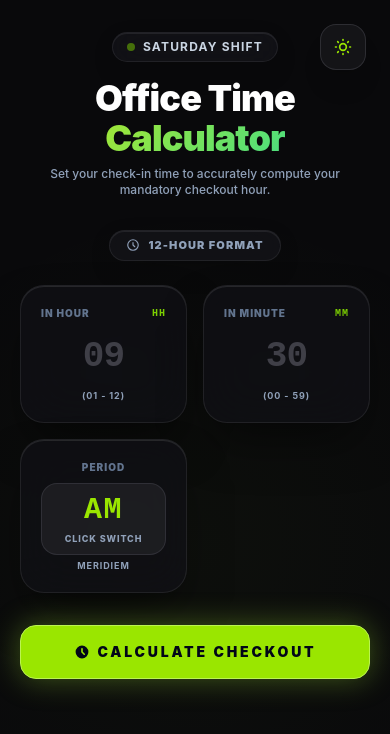
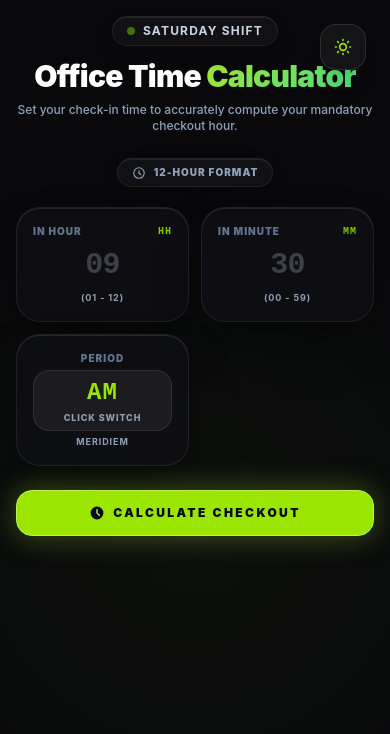
Before and after one commit to Sourav1018/office-time-calculator, a Vue app: page /app in a window 390 px wide. Shown: the top 734 px of the page. Built offline with nearby package versions, Linux system fonts and the light colour scheme.

Commit message:
style: expand Adjust Setup button margin and optimize layout responsiveness across screens

```diff
--- a/src/views/HomePage.vue
+++ b/src/views/HomePage.vue
@@ -16,8 +16,8 @@
 
     <!-- MAIN CONTENT CONTAINER -->
     <div
-      class="relative z-10 w-full max-w-4xl mx-auto px-5 py-8 transition-all duration-700 ease-out"
-      :class="showFocusMode ? 'scale-[0.98]' : 'scale-100'"
+      class="relative z-10 w-full max-w-4xl mx-auto px-4 sm:px-6 pt-4 sm:pt-8 pb-32 sm:pb-36 transition-all duration-700 ease-out"
+      :class="showFocusMode ? 'scale-[0.99]' : 'scale-100'"
     >
       <!-- ================= SETUP MODE ================= -->
       <div
@@ -29,16 +29,16 @@
         "
       >
         <!-- Modern Bento Header -->
-        <div class="text-center mb-8 sm:mb-10">
+        <div class="text-center mb-6 sm:mb-10">
           <div
-            class="inline-flex items-center gap-2 px-3.5 py-1.5 rounded-full glass-card mb-4 text-xs font-bold uppercase tracking-widest text-slate-600 dark:text-slate-300 shadow-sm border border-slate-200/80 dark:border-white/10"
+            class="inline-flex items-center gap-2 px-3.5 py-1.5 rounded-full glass-card mb-3 sm:mb-4 text-xs font-bold uppercase tracking-widest text-slate-600 dark:text-slate-300 shadow-sm border border-slate-200/80 dark:border-white/10"
           >
             <span class="w-2 h-2 rounded-full bg-lime-500 animate-pulse"></span>
             <span>{{ currentDayName }} Shift</span>
           </div>
 
           <h1
-            class="text-4xl sm:text-5xl font-black tracking-tight text-slate-900 dark:text-white mb-2"
+            class="text-3xl sm:text-4xl md:text-5xl font-black tracking-tight text-slate-900 dark:text-white mb-2"
           >
             Office Time <span class="gradient-text-lime">Calculator</span>
           </h1>
@@ -50,10 +50,10 @@
         </div>
 
         <!-- Format Toggle Bar -->
-        <div class="mb-6 flex items-center justify-center">
+        <div class="mb-5 sm:mb-6 flex items-center justify-center">
           <button
             @click="toggleTimeFormat"
-            class="text-[11px] font-black uppercase tracking-widest px-4 py-1.5 rounded-full glass-card border transition-all duration-300 shadow-sm active:scale-95 flex items-center gap-2"
+            class="text-[10px] sm:text-[11px] font-black uppercase tracking-widest px-3.5 sm:px-4 py-1.5 rounded-full glass-card border transition-all duration-300 shadow-sm active:scale-95 flex items-center gap-2"
             :class="
               is24Hour
                 ? 'text-lime-600 dark:text-lime-400 border-lime-400/60 bg-lime-500/10'
@@ -80,15 +80,15 @@
 
         <!-- Bento Grid Inputs Container -->
         <div
-          class="grid gap-4 w-full max-w-2xl mb-8"
+          class="grid gap-3 sm:gap-4 w-full max-w-2xl mb-6 sm:mb-8"
           :class="!is24Hour ? 'grid-cols-2 md:grid-cols-4' : 'grid-cols-2 md:grid-cols-3'"
         >
           <!-- Hours Card Input -->
           <div
-            class="glass-panel rounded-3xl p-5 flex flex-col justify-between relative group hover:border-lime-500/40 transition-all duration-300 shadow-xl"
+            class="glass-panel rounded-3xl p-4 sm:p-5 flex flex-col justify-between relative group hover:border-lime-500/40 transition-all duration-300 shadow-xl"
           >
             <div
-              class="flex items-center justify-between text-[10px] font-black uppercase tracking-widest text-slate-400 dark:text-slate-500 mb-2"
+              class="flex items-center justify-between text-[10px] font-black uppercase tracking-widest text-slate-400 dark:text-slate-500 mb-1 sm:mb-2"
             >
               <span>In Hour</span>
               <span class="text-lime-500 font-mono">HH</span>
@@ -100,7 +100,7 @@
               type="number"
               :min="is24Hour ? 0 : 1"
               :max="is24Hour ? 23 : 12"
-              class="no-spinner w-full bg-transparent text-center text-4xl sm:text-5xl font-black outline-none tracking-tight text-slate-900 dark:text-white placeholder-slate-300 dark:placeholder-zinc-700 font-mono py-2"
+              class="no-spinner w-full bg-transparent text-center text-3xl sm:text-5xl font-black outline-none tracking-tight text-slate-900 dark:text-white placeholder-slate-300 dark:placeholder-zinc-700 font-mono py-1 sm:py-2"
               placeholder="09"
             />
 
@@ -113,10 +113,10 @@
 
           <!-- Minutes Card Input -->
           <div
-            class="glass-panel rounded-3xl p-5 flex flex-col justify-between relative group hover:border-lime-500/40 transition-all duration-300 shadow-xl"
+            class="glass-panel rounded-3xl p-4 sm:p-5 flex flex-col justify-between relative group hover:border-lime-500/40 transition-all duration-300 shadow-xl"
           >
             <div
-              class="flex items-center justify-between text-[10px] font-black uppercase tracking-widest text-slate-400 dark:text-slate-500 mb-2"
+              class="flex items-center justify-between text-[10px] font-black uppercase tracking-widest text-slate-400 dark:text-slate-500 mb-1 sm:mb-2"
             >
               <span>In Minute</span>
               <span class="text-lime-500 font-mono">MM</span>
@@ -128,7 +128,7 @@
               type="number"
               min="0"
               max="59"
-              class="no-spinner w-full bg-transparent text-center text-4xl sm:text-5xl font-black outline-none tracking-tight text-slate-900 dark:text-white placeholder-slate-300 dark:placeholder-zinc-700 font-mono py-2"
+              class="no-spinner w-full bg-transparent text-center text-3xl sm:text-5xl font-black outline-none tracking-tight text-slate-900 dark:text-white placeholder-slate-300 dark:placeholder-zinc-700 font-mono py-1 sm:py-2"
               placeholder="30"
             />
 
@@ -141,11 +141,11 @@
 
           <!-- AM / PM Toggle Card (Hidden in 24h mode) -->
           <div
-            class="glass-panel rounded-3xl p-5 flex flex-col justify-between relative group hover:border-lime-500/40 transition-all duration-300 shadow-xl"
+            class="glass-panel rounded-3xl p-4 sm:p-5 flex flex-col justify-between relative group hover:border-lime-500/40 transition-all duration-300 shadow-xl"
             v-if="!is24Hour"
           >
             <div
-              class="text-[10px] font-black uppercase tracking-widest text-slate-400 dark:text-slate-500 mb-2 text-center"
+              class="text-[10px] font-black uppercase tracking-widest text-slate-400 dark:text-slate-500 mb-1 sm:mb-2 text-center"
             >
               Period
             </div>
@@ -153,10 +153,10 @@
             <button
               id="period"
               @click="period = period === 'AM' ? 'PM' : 'AM'"
-              class="w-full flex-1 rounded-2xl border transition-all duration-300 flex flex-col items-center justify-center gap-1 active:scale-95 py-2 bg-slate-100/80 border-slate-200 text-slate-900 hover:border-lime-500/60 dark:bg-zinc-800/60 dark:border-zinc-700/60 dark:text-white dark:hover:border-lime-400/60"
+              class="w-full flex-1 rounded-2xl border transition-all duration-300 flex flex-col items-center justify-center gap-0.5 sm:gap-1 active:scale-95 py-1.5 sm:py-2 bg-slate-100/80 border-slate-200 text-slate-900 hover:border-lime-500/60 dark:bg-zinc-800/60 dark:border-zinc-700/60 dark:text-white dark:hover:border-lime-400/60"
             >
               <span
-                class="text-3xl font-black tracking-wider text-lime-600 dark:text-lime-400 font-mono"
+                class="text-2xl sm:text-3xl font-black tracking-wider text-lime-600 dark:text-lime-400 font-mono"
                 >{{ period }}</span
               >
               <span
@@ -174,11 +174,11 @@
 
           <!-- Shift Mode Toggle Card (Full/Half Day) -->
           <div
-            class="glass-panel rounded-3xl p-5 flex flex-col justify-between relative group hover:border-lime-500/40 transition-all duration-300 shadow-xl"
+            class="glass-panel rounded-3xl p-4 sm:p-5 flex flex-col justify-between relative group hover:border-lime-500/40 transition-all duration-300 shadow-xl"
             v-if="!isSaturday"
           >
             <div
-              class="flex items-center justify-between text-[10px] font-black uppercase tracking-widest text-slate-400 dark:text-slate-500 mb-2"
+              class="flex items-center justify-between text-[10px] font-black uppercase tracking-widest text-slate-400 dark:text-slate-500 mb-1 sm:mb-2"
             >
               <span>Shift Type</span>
               <span
@@ -190,10 +190,10 @@
 
             <button
               @click="isHalfDay = !isHalfDay"
-              class="w-full flex-1 rounded-2xl border transition-all duration-300 flex flex-col items-center justify-center gap-1 active:scale-95 py-2 bg-slate-100/80 border-slate-200 text-slate-900 hover:border-lime-500/60 dark:bg-zinc-800/60 dark:border-zinc-700/60 dark:text-white dark:hover:border-lime-400/60"
+              class="w-full flex-1 rounded-2xl border transition-all duration-300 flex flex-col items-center justify-center gap-0.5 sm:gap-1 active:scale-95 py-1.5 sm:py-2 bg-slate-100/80 border-slate-200 text-slate-900 hover:border-lime-500/60 dark:bg-zinc-800/60 dark:border-zinc-700/60 dark:text-white dark:hover:border-lime-400/60"
             >
               <span
-                class="text-xl font-black uppercase tracking-wider text-slate-900 dark:text-white"
+                class="text-lg sm:text-xl font-black uppercase tracking-wider text-slate-900 dark:text-white"
                 >{{ isHalfDay ? 'HALF DAY' : 'FULL DAY' }}</span
               >
               <span
@@ -215,12 +215,14 @@
           <!-- Big Pulsing Launch CTA Button -->
           <button
             @click="isTimerRunning ? (showFocusMode = true) : startTimer()"
-            class="w-full relative inline-flex items-center justify-center px-8 py-4 overflow-hidden font-black text-slate-950 transition-all duration-300 bg-lime-400 rounded-2xl hover:bg-lime-300 hover:scale-[1.02] active:scale-[0.98] shadow-[0_0_30px_rgba(163,230,53,0.35)] border border-lime-300 group"
+            class="w-full relative inline-flex items-center justify-center px-8 py-3.5 sm:py-4 overflow-hidden font-black text-slate-950 transition-all duration-300 bg-lime-400 rounded-2xl hover:bg-lime-300 hover:scale-[1.02] active:scale-[0.98] shadow-[0_0_30px_rgba(163,230,53,0.35)] border border-lime-300 group"
           >
             <span
               class="absolute inset-0 w-full h-full bg-gradient-to-r from-lime-300 via-lime-400 to-emerald-400 opacity-0 group-hover:opacity-100 transition-opacity"
             ></span>
-            <span class="relative text-sm uppercase tracking-[0.2em] flex items-center gap-2">
+            <span
+              class="relative text-xs sm:text-sm uppercase tracking-[0.2em] flex items-center gap-2"
+            >
               <svg
                 xmlns="http://www.w3.org/2000/svg"
                 class="h-4 w-4"
@@ -264,17 +266,17 @@
 
       <!-- ================= FOCUS MODE ================= -->
       <div
-        class="transition-all duration-700 ease-out flex flex-col items-center justify-center relative z-20"
+        class="transition-all duration-700 ease-out flex flex-col items-center justify-center relative z-20 py-4 sm:py-6"
         :class="
           showFocusMode
             ? 'opacity-100 scale-100 relative'
             : 'opacity-0 scale-90 pointer-events-none absolute inset-0'
         "
       >
-        <!-- Floating Back Button -->
+        <!-- Floating Back Button (Generous margin below to prevent overlap) -->
         <button
           @click.stop="showFocusMode = false"
-          class="relative z-50 mb-6 px-5 py-2.5 rounded-full glass-card border transition-all duration-300 flex items-center gap-2 group active:scale-95 hover:scale-105 shadow-xl cursor-pointer text-slate-800 hover:text-lime-600 border-slate-300 hover:border-lime-500 dark:text-slate-100 dark:hover:text-lime-400 dark:border-white/20 dark:hover:border-lime-400/60"
+          class="relative z-50 mb-10 sm:mb-14 px-6 py-2.5 sm:py-3 rounded-full glass-card border transition-all duration-300 flex items-center gap-2 group active:scale-95 hover:scale-105 shadow-xl cursor-pointer text-slate-800 hover:text-lime-600 border-slate-300 hover:border-lime-500 dark:text-slate-100 dark:hover:text-lime-400 dark:border-white/20 dark:hover:border-lime-400/60"
         >
           <svg
             xmlns="http://www.w3.org/2000/svg"
@@ -293,11 +295,11 @@
           <span class="text-xs uppercase tracking-widest font-black">Adjust Setup</span>
         </button>
 
+        <!-- Animated Timer Gauge (Clean margin & fluid scaling) -->
         <AnimatedTimer
           :time-left="remainingTime"
           :progress="progressPercentage"
           :is-active="isTimerRunning"
-          class="scale-105 sm:scale-115 transition-transform duration-500"
         />
       </div>
     </div>
```
Also changed, not shown: src/components/AnimatedTimer.vue (+5 -3 lines).
